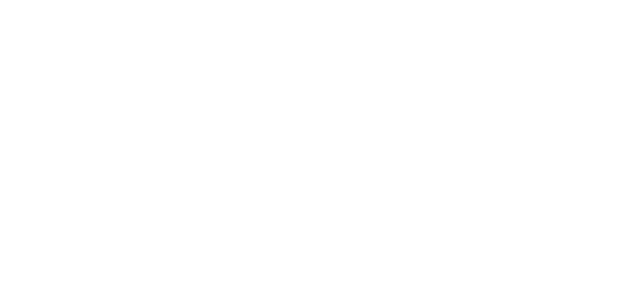
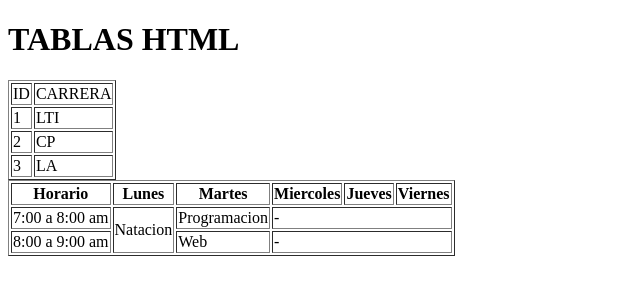
Before and after one commit to jxxlio17/grupo513008, a plain HTML site: page index.html in a window 1280 px wide. Shown: the whole page, without its empty margins (0-640 px from the left). Drawn offline with Linux system fonts and the light colour scheme.

Commit message:
tablas con celdas

```diff
--- a/index.html
+++ b/index.html
@@ -6,6 +6,52 @@
     <title>Document</title>
 </head>
 <body>
+    <h1>TABLAS HTML</h1>
+    <!-- Tabla simple -->
+    <table border="1">
+        <tr>
+            <td>ID</td>
+            <td>CARRERA</td>
+        </tr>
+        <tr>
+            <td>1</td>
+            <td>LTI</td>
+        </tr>
+        <tr>
+            <td>2</td>
+            <td>CP</td>
+        </tr>
+        <tr>
+            <td>3</td>
+            <td>LA</td>
+        </tr>
+    </table>
+    <!-- Tabla con celdas combinadas -->
+    <table border="1">
+        <tr>
+            <th>Horario</th>
+            <th>Lunes</th>
+            <th>Martes</th>
+            <th>Miercoles</th>
+            <th>Jueves</th>
+            <th>Viernes</th>
+        </tr>
+        <tr>
+            <td>7:00 a 8:00 am</td>
+            <td rowspan="2">Natacion</td>
+            <td>Programacion</td>
+            <td colspan="3">-</td>
+
+
+        </tr>
+        <tr>
+            <td>8:00 a 9:00 am</td>
+            <td>Web</td>
+            <td colspan="3">-</td>
+
+
+        </tr>
+    </table>
 
 </body>
 </html>
```
